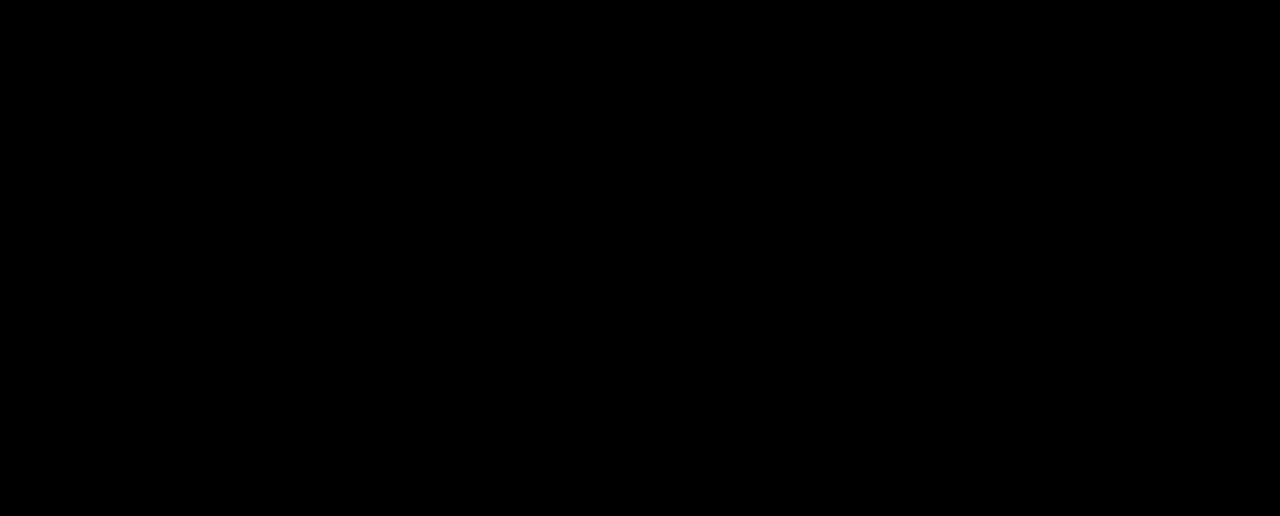
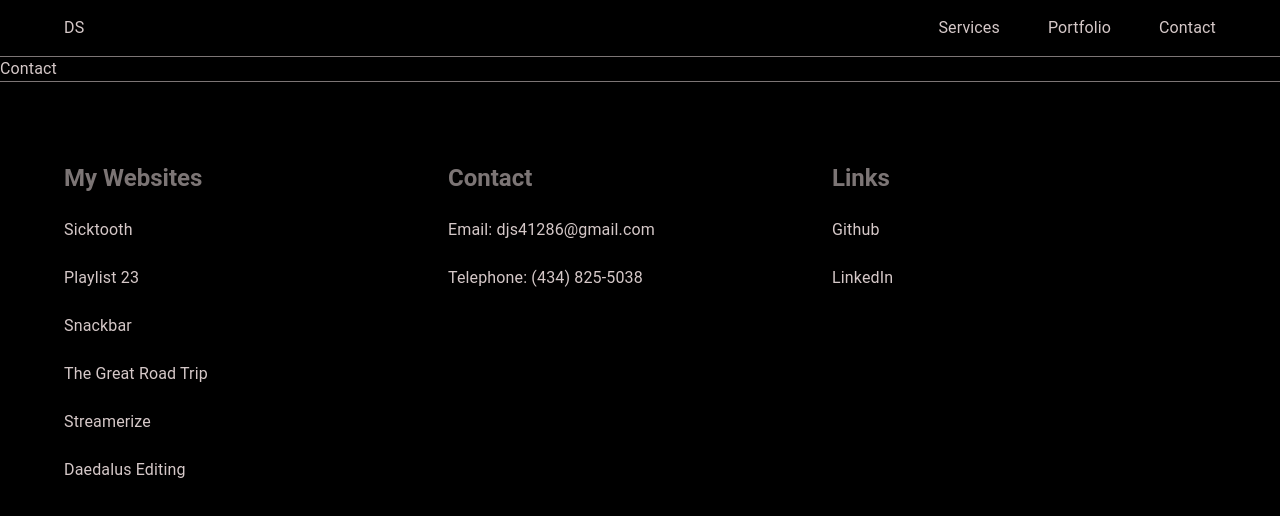
Before and after one commit to DaedalusFiction/portfolio, a React (Create React App) app: page /contact in a window 1280 px wide. Before the commit this address had no page. Shown: the top 516 px of the page. Built offline with nearby package versions, Linux system fonts and the light colour scheme.

Commit message:
fixed contact route, redirects

```diff
--- a/src/App.js
+++ b/src/App.js
@@ -6,6 +6,7 @@ import Home from "./routes/Home";
 import Portfolio from "./routes/Portfolio";
 import Services from "./routes/Services";
 import { ThemeProvider } from "@emotion/react";
+import Contact from "./routes/Contact";
 
 function App() {
     return (
@@ -14,6 +15,7 @@ function App() {
                 <Route index element={<Home />} />
                 <Route path="portfolio" element={<Portfolio />} />
                 <Route path="services" element={<Services />} />
+                <Route path="contact" element={<Contact />} />
             </Route>
         </Routes>
     );
--- a/src/components/Footer.js
+++ b/src/components/Footer.js
@@ -39,7 +39,7 @@ const Footer = () => {
                             Playlist 23
                         </Link>
                         <Link
-                            href="https://snackbar.com"
+                            href="https://snackbarband.com"
                             target="_blank"
                             rel="noreferrer"
                             underline="hover"
--- /dev/null
+++ b/src/routes/Contact.js
@@ -0,0 +1,12 @@
+import { Typography } from "@mui/material";
+import React from "react";
+
+const Contact = () => {
+    return (
+        <Typography variant="p" color="primary">
+            Contact
+        </Typography>
+    );
+};
+
+export default Contact;
```
Also changed, not shown: 1 other file (tests, documents, lock files or other folders).
